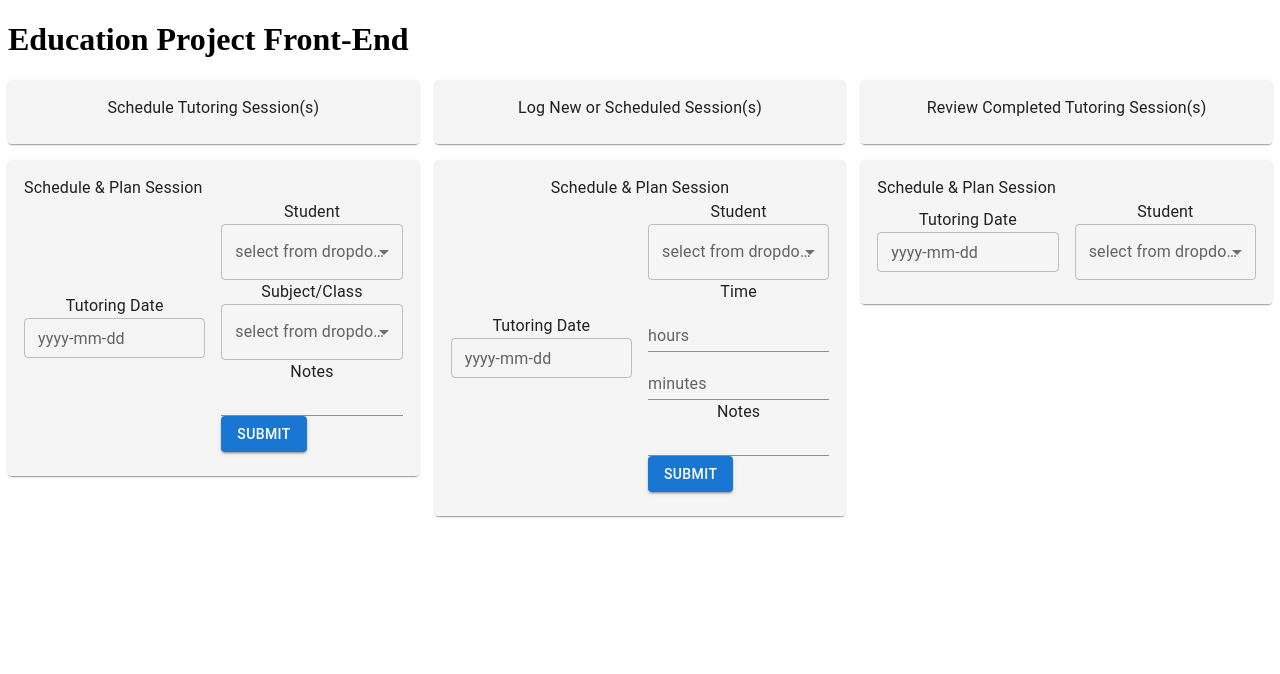
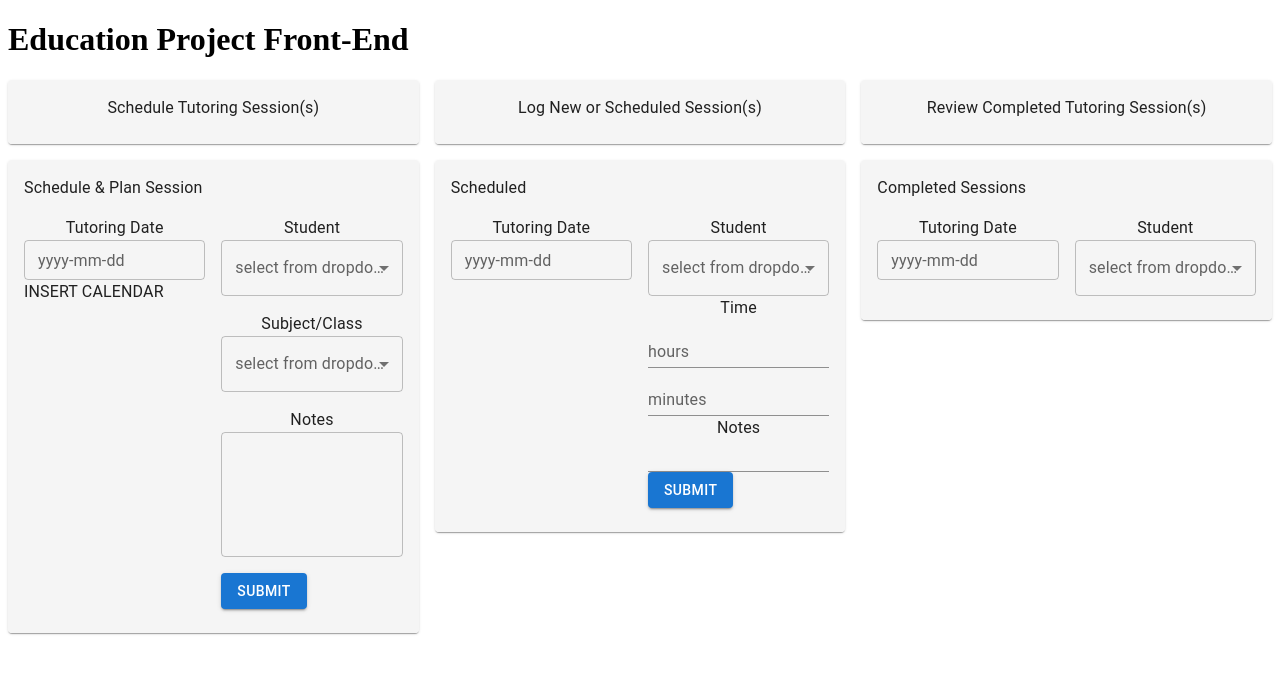
Before and after one commit to Hack4Impact-BU/Education-Project, a React (Create React App) app in the folder client/: page / in a window 1280 px wide. Shown: the top 674 px of the page. Built offline with nearby package versions, Linux system fonts and the light colour scheme.

Commit message:
changed alignment of components in first schedule & plan session column

```diff
--- a/client/src/Homepage.js
+++ b/client/src/Homepage.js
@@ -46,13 +46,19 @@ class Homepage extends React.Component {
                     <Grid item xs={4}>
                         <Card>
                             <CardContent sx={{backgroundColor:'#F5F5F5'}}>
+                            <Grid container spacing={2}>
+                                <Grid item xs = {12}>
                                     <Typography sx={{fontSize: 16}}>Schedule & Plan Session</Typography>
-                                <Grid container spacing={2} alignItems="center" justifyContent="center">
+                                </Grid>
+
                                 <Grid item xs={6}>
                                     <Typography sx={{fontSize: 16, textAlign: 'center'}}>Tutoring Date</Typography>
                                     <TextField fullWidth id="outlined-basic" inputProps={{ style: {textAlign:'center'} }} label="yyyy-mm-dd" size="small" ></TextField>
+                                    <Typography>INSERT CALENDAR</Typography>
                                 </Grid>
                                     <Grid item xs={6}>
+                                        <Grid container spacing={2}>
+                                            <Grid item xs={12}>
                                                 <Typography sx={{fontSize: 16, textAlign: 'center'}}>Student</Typography>
                                                 <FormControl fullWidth>
                                                     <InputLabel id="demo-simple-select-label">select from dropdown</InputLabel>
@@ -66,6 +72,8 @@ class Homepage extends React.Component {
                                                     <MenuItem value={30}>student 3</MenuItem>
                                                     </Select>
                                                 </FormControl>
+                                            </Grid>
+                                            <Grid item xs={12}>
                                                 <Typography sx={{fontSize: 16, textAlign: 'center'}}>Subject/Class</Typography>
                                                 <FormControl fullWidth>
                                                     <InputLabel id="demo-simple-select-label">select from dropdown</InputLabel>
@@ -79,9 +87,19 @@ class Homepage extends React.Component {
                                                     <MenuItem value={30}>class 3</MenuItem>
                                                     </Select>
                                                 </FormControl>
+                                            </Grid>
+                                            <Grid item xs={12}>
                                                 <Typography sx={{fontSize: 16, textAlign: 'center'}}>Notes</Typography>
-                                        <TextField fullWidth id="standard-basic" variant="standard" />
-                                        <Button sx={{alignItems: 'right'}} variant="contained">Submit</Button>
+                                                <TextField fullWidth
+                                                    id="outlined-multiline-static"
+                                                    multiline
+                                                    rows={4}
+                                                />
+                                            </Grid>
+                                            <Grid item xs={2}>
+                                                <Button variant="contained">Submit</Button>
+                                            </Grid>
+                                        </Grid>
                                     </Grid>
                                 </Grid>
                             </CardContent>
@@ -90,11 +108,16 @@ class Homepage extends React.Component {
                     <Grid item xs={4}>
                         <Card>
                             <CardContent sx={{backgroundColor:'#F5F5F5'}}>
-                                <Typography sx={{fontSize: 16, textAlign: 'center'}}>Schedule & Plan Session</Typography>
-                                <Grid container spacing={2} alignItems="center" justifyContent="center">
+
+                                <Grid container spacing={2} justifyContent="center">
+
+                                <Grid item xs = {12}>
+                                    <Typography sx={{fontSize: 16}}>Scheduled</Typography>
+                                </Grid>
                                     <Grid item xs={6}>
                                         <Typography sx={{fontSize: 16, textAlign: 'center'}}>Tutoring Date</Typography>
                                         <TextField fullWidth id="outlined-basic" inputProps={{ style: {textAlign:'center'} }} label="yyyy-mm-dd" size="small" ></TextField>
+
                                     </Grid>
                                     <Grid item xs={6}>
                                         <Typography sx={{fontSize: 16, textAlign: 'center'}}>Student</Typography>
@@ -111,8 +134,8 @@ class Homepage extends React.Component {
                                             </Select>
                                         </FormControl>
                                         <Typography sx={{fontSize: 16, textAlign: 'center'}}>Time</Typography>
-                                        <TextField fullWidth id="standard-basic" label="hours" variant="standard" />
-                                        <TextField fullWidth id="standard-basic" label="minutes" variant="standard" />
+                                        <TextField justifyContent="left" label="hours" variant="standard" />
+                                        <TextField justifyContent="right" label="minutes" variant="standard" />
                                         <Typography sx={{fontSize: 16, textAlign: 'center'}}>Notes</Typography>
                                         <TextField fullWidth id="standard-basic" variant="standard" />
                                         <Button sx={{alignItems: 'right'}} variant="contained">Submit</Button>
@@ -124,8 +147,12 @@ class Homepage extends React.Component {
                     <Grid item xs={4}>
                         <Card>
                             <CardContent sx={{backgroundColor:'#F5F5F5'}}>
-                                <Typography sx={{fontSize: 16}}>Schedule & Plan Session</Typography>
-                                <Grid container spacing={2} alignItems="center" justifyContent="center">
+
+                                <Grid container spacing={2} justifyContent="center">
+
+                                <Grid item xs = {12}>
+                                    <Typography sx={{fontSize: 16}}>Completed Sessions</Typography>
+                                </Grid>
                                     <Grid item xs={6}>
                                         <Typography sx={{fontSize: 16, textAlign: 'center'}}>Tutoring Date</Typography>
                                         <TextField fullWidth id="outlined-basic" inputProps={{ style: {textAlign:'center'} }} label="yyyy-mm-dd" size="small" ></TextField>
```
Lines whose indentation alone changed are shown as unchanged.
